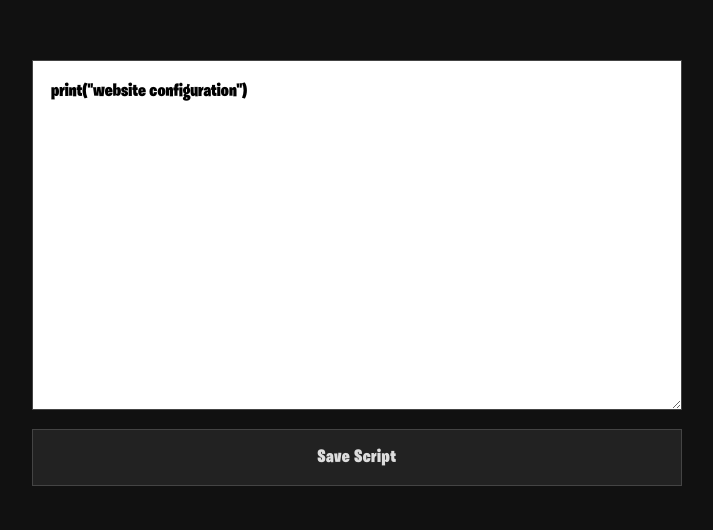
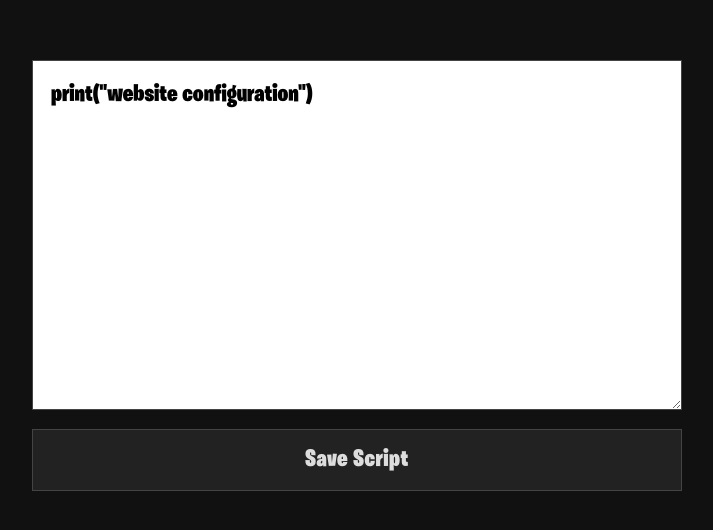
Before and after one commit to hehefhgdfgt/lua-script-manager, a website: page public/index.html in a window 1280 px wide. Shown: the whole page, without its empty margins (283-996 px from the left). Drawn offline with Linux system fonts and the light colour scheme.

Commit message:
Increase font size to 24px and add text-rendering optimization

```diff
--- a/public/index.html
+++ b/public/index.html
@@ -30,12 +30,13 @@
             border: 1px solid #444;
             padding: 18px;
             font-family: 'Fortnite', cursive;
-            font-size: 18px;
+            font-size: 24px;
             resize: vertical;
             box-sizing: border-box;
             line-height: 1.4;
             -webkit-font-smoothing: antialiased;
             -moz-osx-font-smoothing: grayscale;
+            text-rendering: optimizeLegibility;
         }
         textarea:focus {
             outline: none;
@@ -49,11 +50,12 @@
             color: #ddd;
             border: 1px solid #444;
             font-family: 'Fortnite', cursive;
-            font-size: 18px;
+            font-size: 24px;
             cursor: pointer;
             letter-spacing: 0.5px;
             -webkit-font-smoothing: antialiased;
             -moz-osx-font-smoothing: grayscale;
+            text-rendering: optimizeLegibility;
         }
         button:hover {
             background: #333;
```
